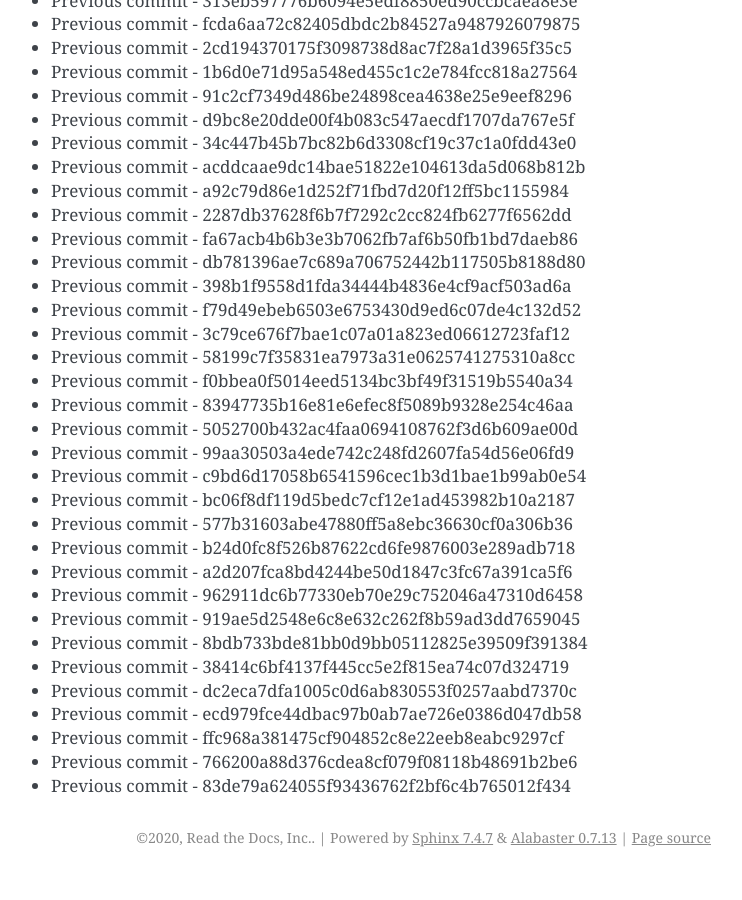
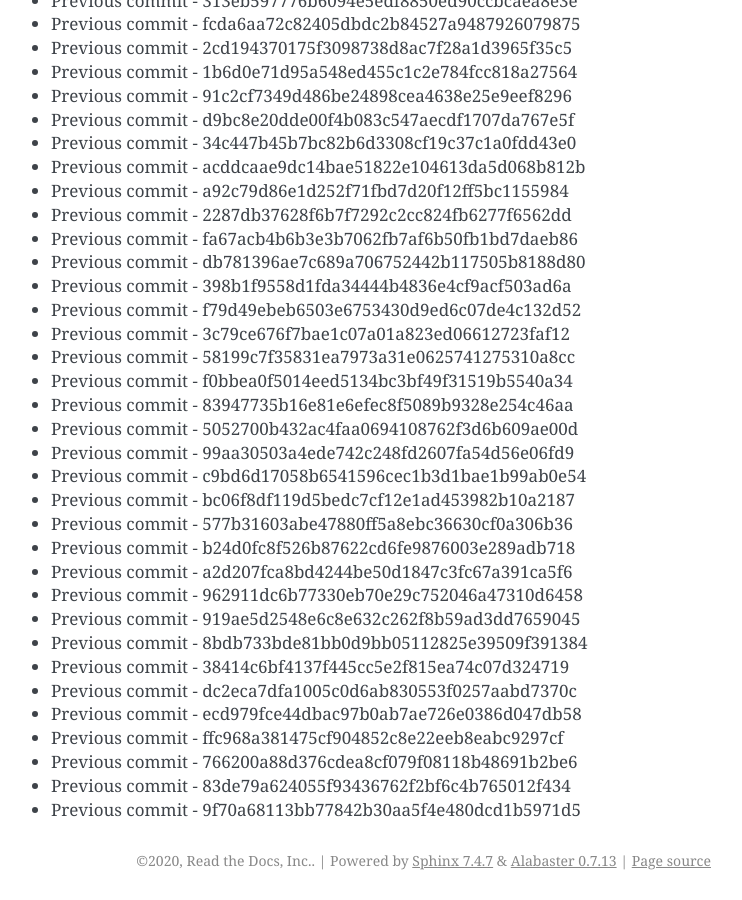
Before and after one commit to readthedocs/rtd-git-stresstest, a Sphinx documentation site: the page built from docs/updates.rst, in a window 1280 px wide and 900 px high, scrolled down 78328 px. Shown: the whole window, without its empty margins (399-1141 px from the left). Built offline with Sphinx 7.4.7, drawn with Linux system fonts in a browser that asks for light colours; before the commit the page ends 79205 px from its top, so only the background shows below that.

Commit message:
Generating commit from previous: 9f70a68113bb77842b30aa5f4e480dcd1b5971d5

```diff
--- a/docs/updates.rst
+++ b/docs/updates.rst
@@ -3323,3 +3323,4 @@ It can be tested for any performance characteristics.
 * Previous commit - ffc968a381475cf904852c8e22eeb8eabc9297cf
 * Previous commit - 766200a88d376cdea8cf079f08118b48691b2be6
 * Previous commit - 83de79a624055f93436762f2bf6c4b765012f434
+* Previous commit - 9f70a68113bb77842b30aa5f4e480dcd1b5971d5
```
